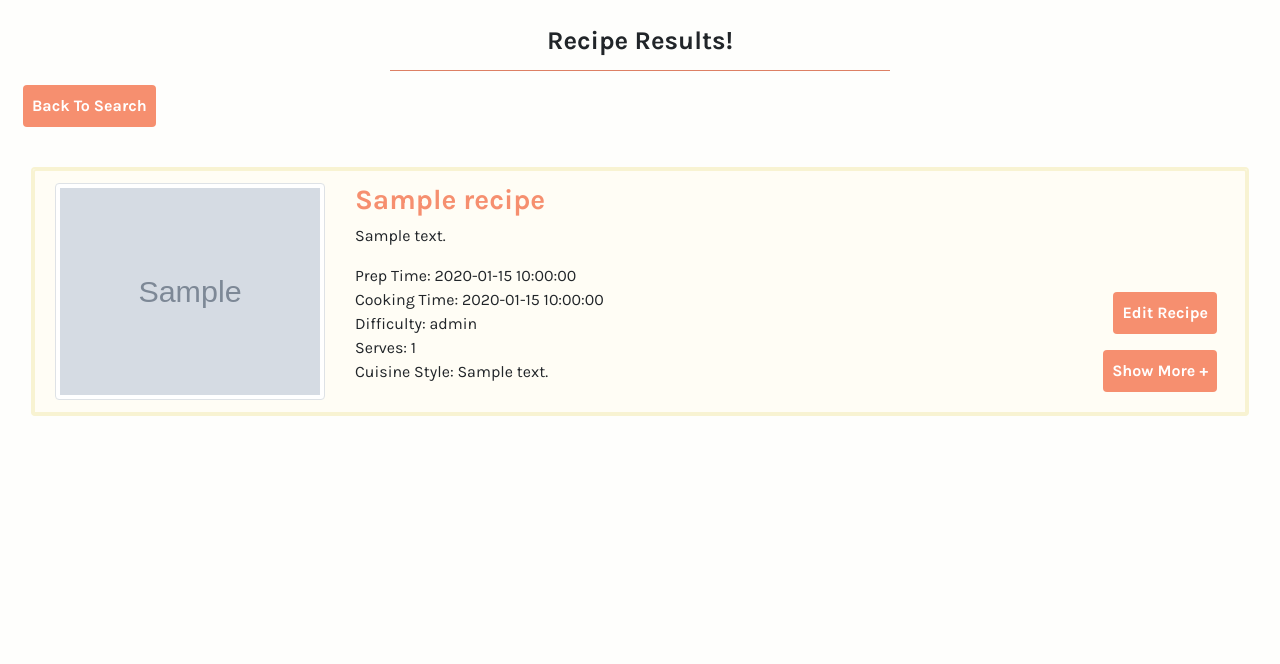
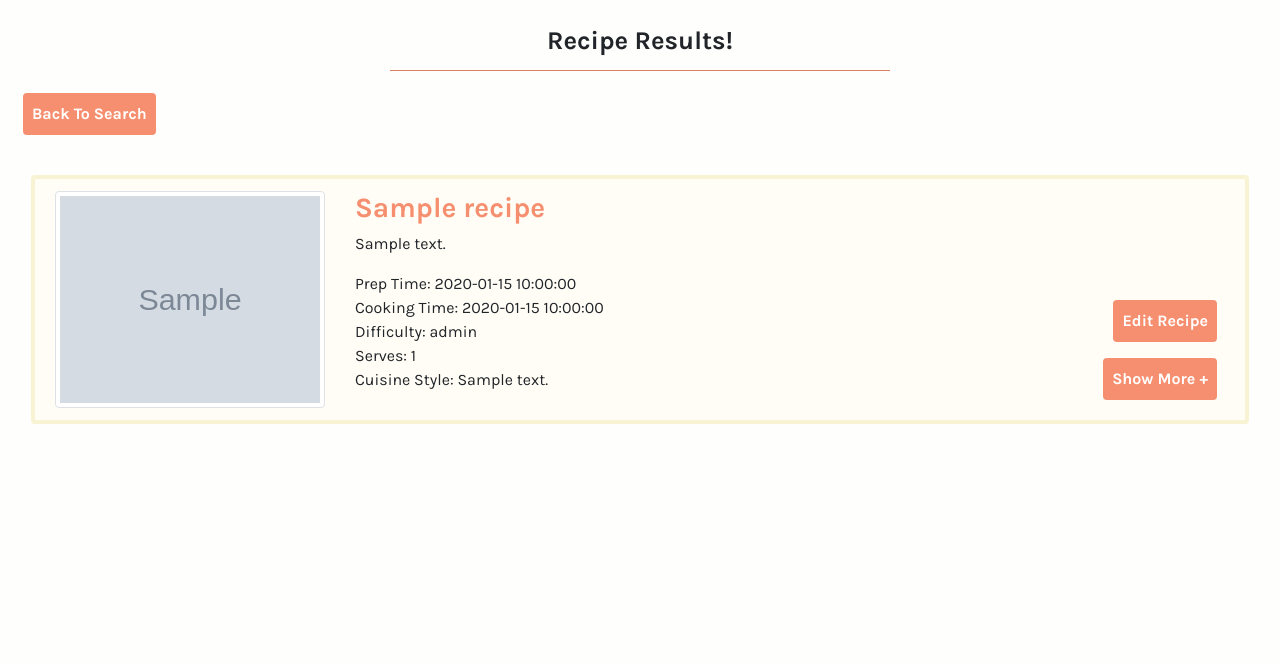
Before and after one commit to CharOConnell/lettuce-cook, a Flask app: template templates/searchresults.html in a window 1280 px wide. Shown: the part 96-760 px from the top of the page. Run offline with Flask 2, Linux system fonts and the light colour scheme; the template is opened without the code that fills it: most values are stand-ins (such as "Sample title", 1, 10 or a date in 2020); grey boxes marked "Sample" are stand-in pictures; some libraries are stand-ins or nearby versions.

Commit message:
Added no results output. Styled buttons

```diff
--- a/static/css/style.css
+++ b/static/css/style.css
@@ -216,11 +216,15 @@ button.navbar-toggler {
 /* SEARCH */
 .searching {
     padding: 0;
-    margin: 2em 0em;
+    margin: 1.5em 0em;
 }
 
 .search-page {
     min-height: 88vh;
+}
+
+#backbtn {
+    margin: 0.5em 0em;
 }
 
 /* FOOTER */
--- a/templates/searchresults.html
+++ b/templates/searchresults.html
@@ -8,7 +8,7 @@
     <hr class="horrule">
 
     <div class="row">
-        <div class="d-flex col-3 justify-content-start align-self-center">
+        <div class="d-flex col justify-content-center justify-content-md-start align-self-center" id="backbtn">
             <a class="btn" href="{{url_for('search_recipe')}}" > Back To Search </a>
         </div>
     </div>
@@ -72,4 +72,12 @@
 </div>
 
 
+<script src="https://cdnjs.cloudflare.com/ajax/libs/jquery/3.2.1/jquery.min.js"></script>
+<script type="text/javascript">
+	$(document).ready(function(){
+        if ($("#results").children("#accordion").length === 0) {
+            $("#results").html(`<h5 class="text-centre"> No results found. Please try searching again.</h5>`);
+        }
+    });
+</script>
 {% endblock %}
```
